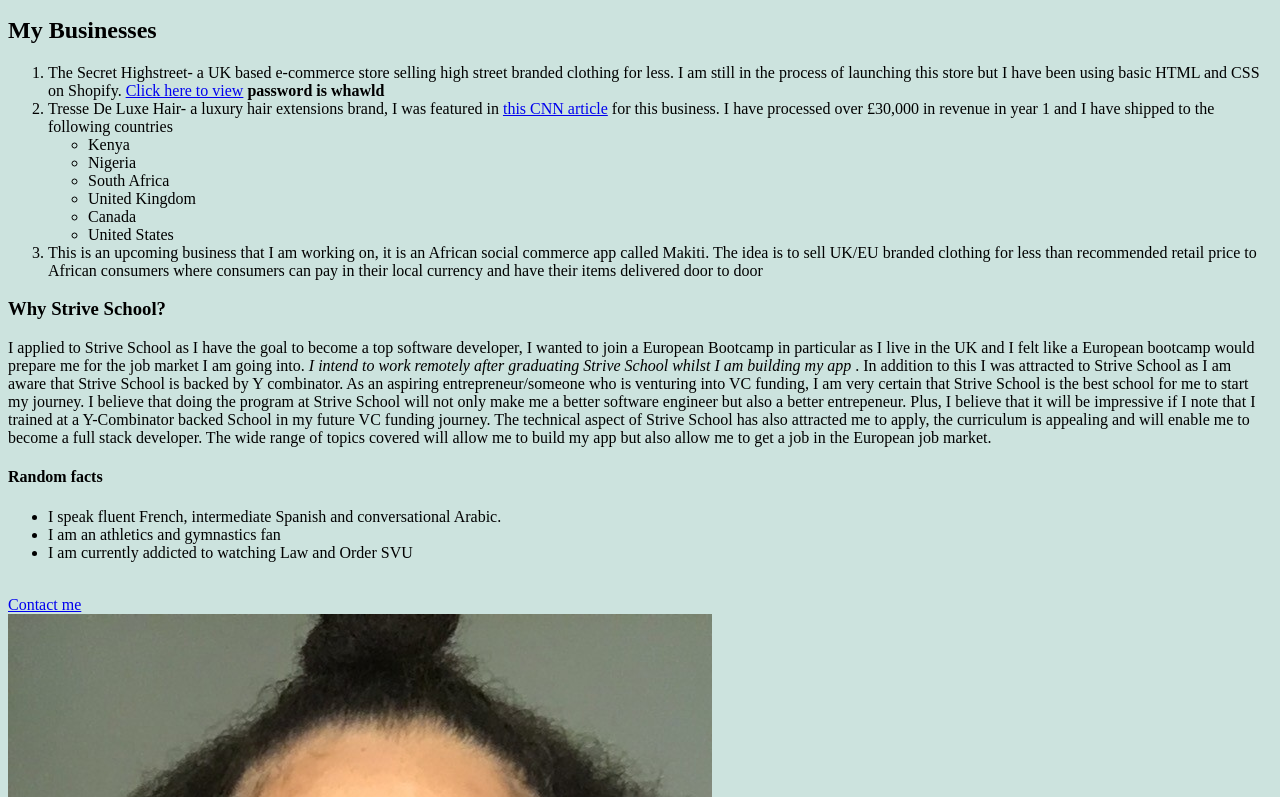
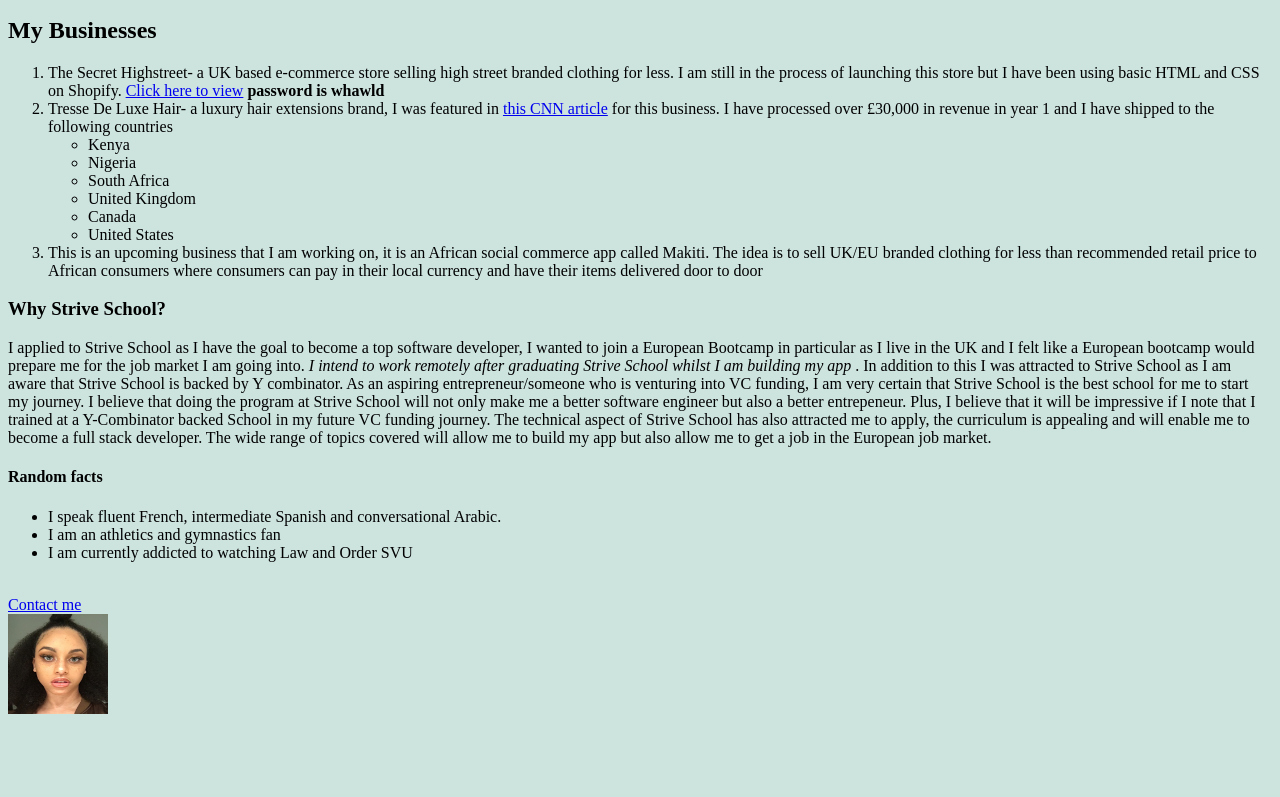
Before and after one commit to jaysylla/strive-app, a plain HTML site: page index.html in a window 1280 px wide. Shown: the part 155-952 px from the top of the page. After the commit the page ends 881 px from the top, so only its background shows below. Drawn offline with Linux system fonts and the light colour scheme.

Commit message:
Update index.html

```diff
--- a/index.html
+++ b/index.html
@@ -47,7 +47,7 @@ The technical aspect of Strive School has also attracted me to apply, the curric
 <br/>
 <a href="mailto:meganjacqueline13@gmail.com">Contact me</a>
 <br/>
-<img src= "megimage.jpg"/>
+<img src= "megimage.jpg" alt="Megan in a jacket" width="100" height="100"/>
 </body>
 </html>
 </body>
```
